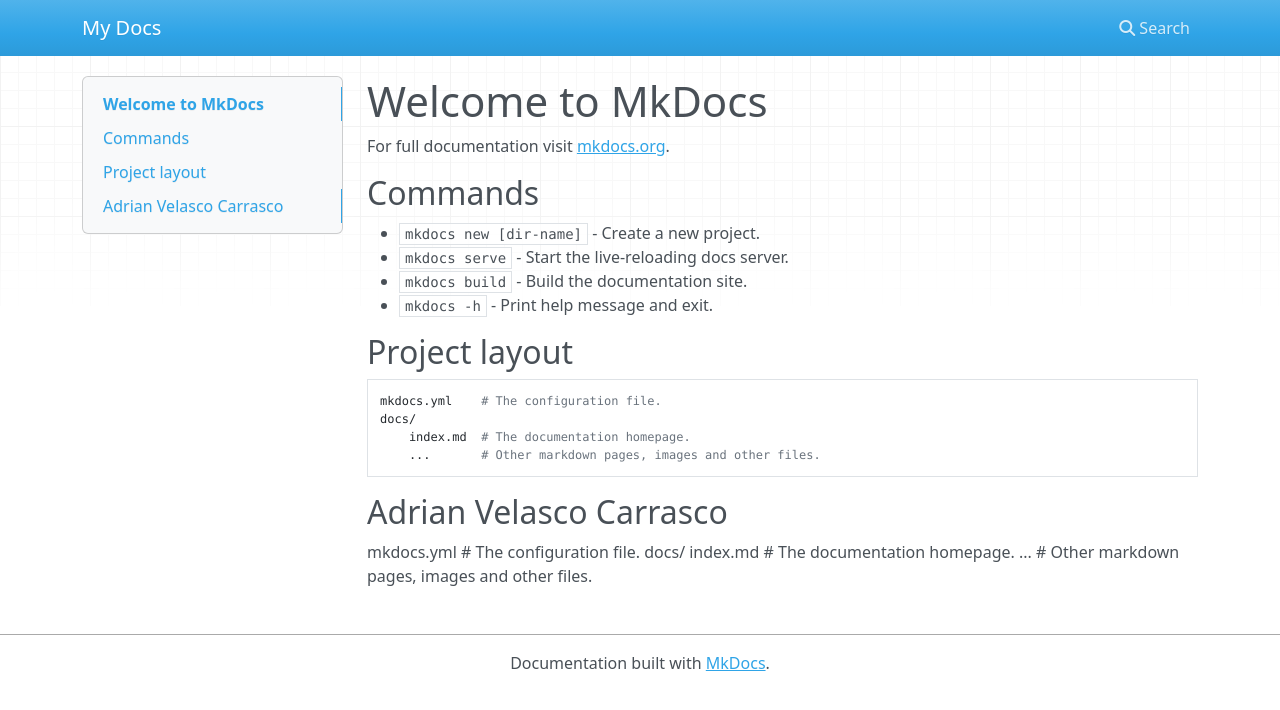
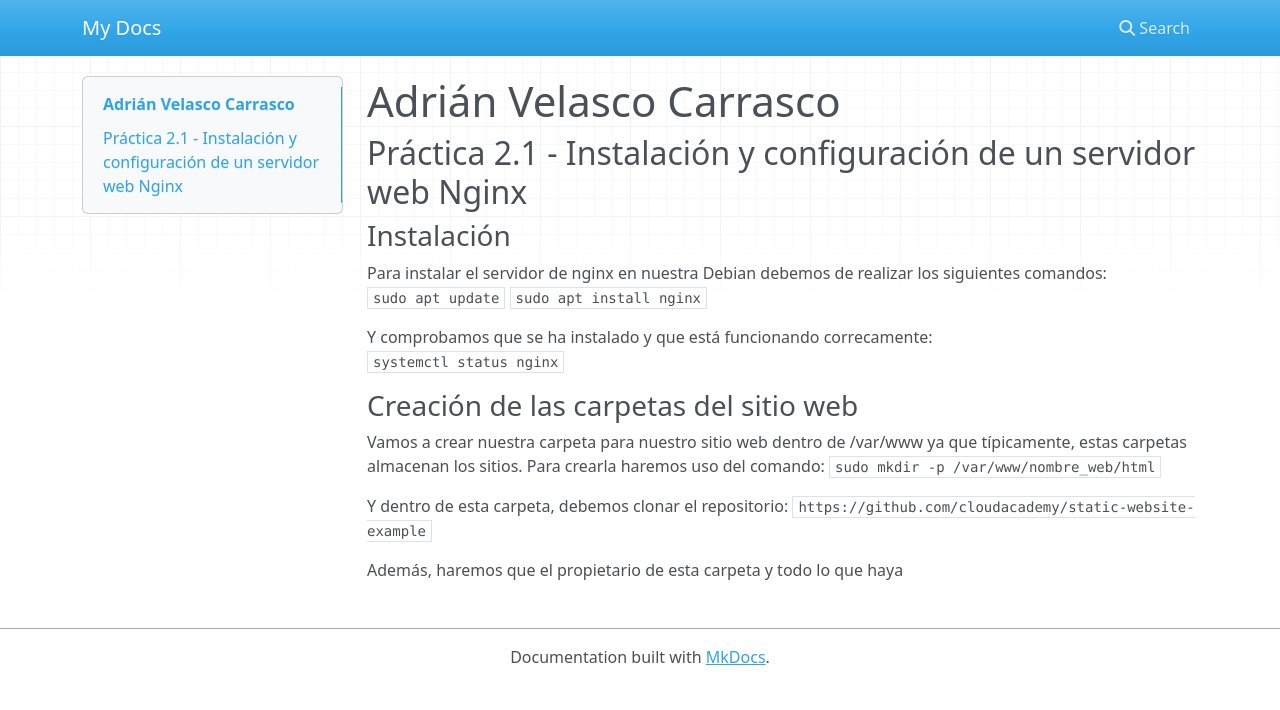
Before and after one commit to adriDevelop/adriDevelop.github.io, an MkDocs documentation site: the page built from docs/index.md, in a window 1280 px wide. Shown: the top 710 px of the page. Built offline with MkDocs 1.6.1, drawn with Linux system fonts in a browser that asks for light colours; nearby versions of some CDN libraries.

Commit message:
Comienzo con el ejercicio

```diff
--- a/docs/index.md
+++ b/docs/index.md
@@ -1,25 +1,21 @@
-# Welcome to MkDocs
+# Adrián Velasco Carrasco
 
-For full documentation visit [mkdocs.org](https://www.mkdocs.org).
+## Práctica 2.1 - Instalación y configuración de un servidor web Nginx
 
-## Commands
+### Instalación
 
-* `mkdocs new [dir-name]` - Create a new project.
-* `mkdocs serve` - Start the live-reloading docs server.
-* `mkdocs build` - Build the documentation site.
-* `mkdocs -h` - Print help message and exit.
+Para instalar el servidor de nginx en nuestra Debian debemos de realizar los siguientes comandos: <br>
+`sudo apt update`
+`sudo apt install nginx`
 
-## Project layout
+Y comprobamos que se ha instalado y que está funcionando correcamente: <br>
+`systemctl status nginx`
 
-    mkdocs.yml    # The configuration file.
-    docs/
-        index.md  # The documentation homepage.
-        ...       # Other markdown pages, images and other files.
+### Creación de las carpetas del sitio web
 
+Vamos a crear nuestra carpeta para nuestro sitio web dentro de /var/www ya que típicamente, estas carpetas almacenan los sitios.
+Para crearla haremos uso del comando: `sudo mkdir -p /var/www/nombre_web/html`
 
-## Adrian Velasco Carrasco
+Y dentro de esta carpeta, debemos clonar el repositorio: `https://github.com/cloudacademy/static-website-example`
 
-  mkdocs.yml    # The configuration file.
-    docs/
-        index.md  # The documentation homepage.
-        ...       # Other markdown pages, images and other files.
+Además, haremos que el propietario de esta carpeta y todo lo que haya
```
